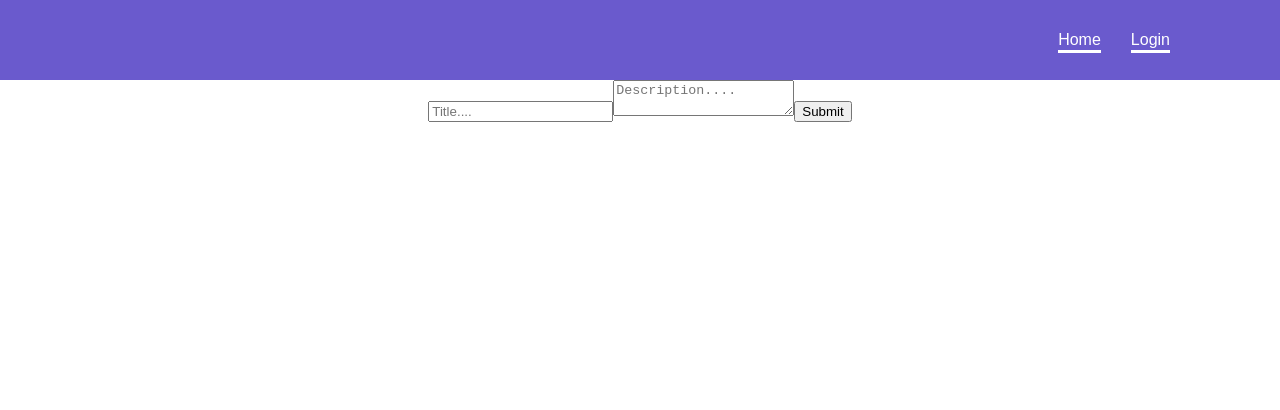
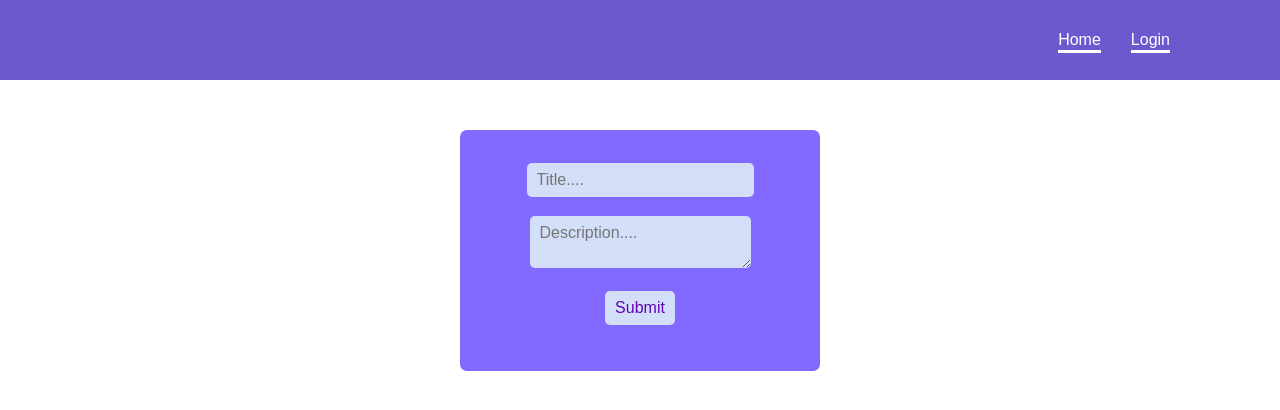
Before and after one commit to Madh-dev/React-social-media-project, a React (Create React App) app: page /createpost in a window 1280 px wide. Shown: the top 410 px of the page. Built offline with nearby package versions, Linux system fonts and the light colour scheme; no server answers.

Commit message:
schema tested and worked

```diff
--- a/src/App.css
+++ b/src/App.css
@@ -46,3 +46,40 @@
   font-size: 15px;
   border-radius: 50%;
 }
+input,
+textarea {
+  font-family: "Nunito", sans-serif;
+}
+
+.create-post {
+  width: 100%;
+  height: auto;
+  display: flex;
+  justify-content: center;
+}
+form {
+  margin-top: 50px;
+  padding: 30px 20px;
+  width: 320px;
+  border-radius: 7px;
+  background-color: white;
+  backdrop-filter: blur(5px);
+  background-color: rgba(43, 0, 255, 0.588);
+  overflow: hidden;
+}
+
+input,
+textarea {
+  padding: 8px 10px;
+  margin: 3px 8px 16px 8px;
+  background-color: rgba(222, 239, 248, 0.877);
+  border: 0px transparent;
+  border-radius: 5px;
+  color: rgb(97, 4, 184);
+  font-size: 16px;
+  z-index: 1;
+}
+
+.submitForm:hover {
+  cursor:pointer
+}
```
